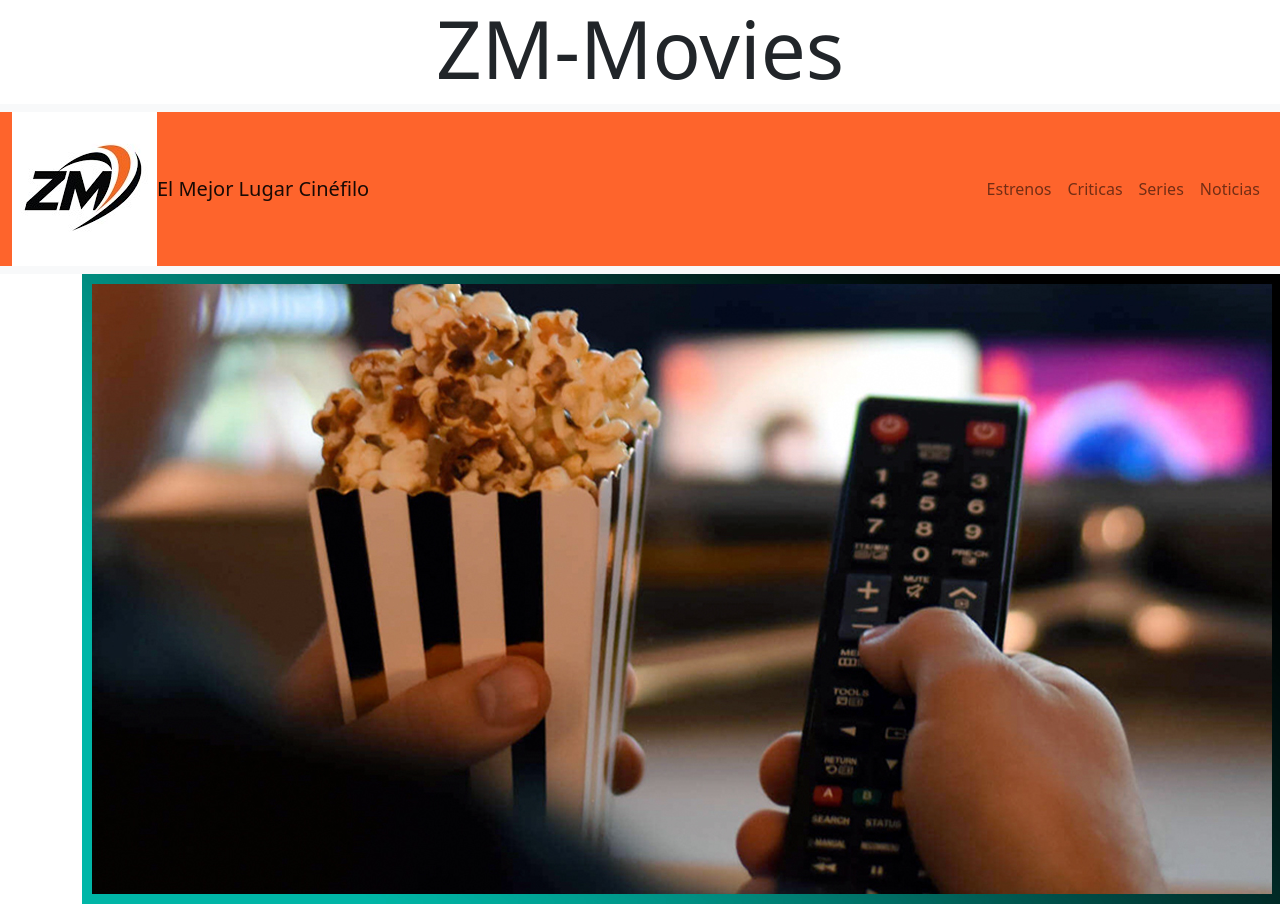
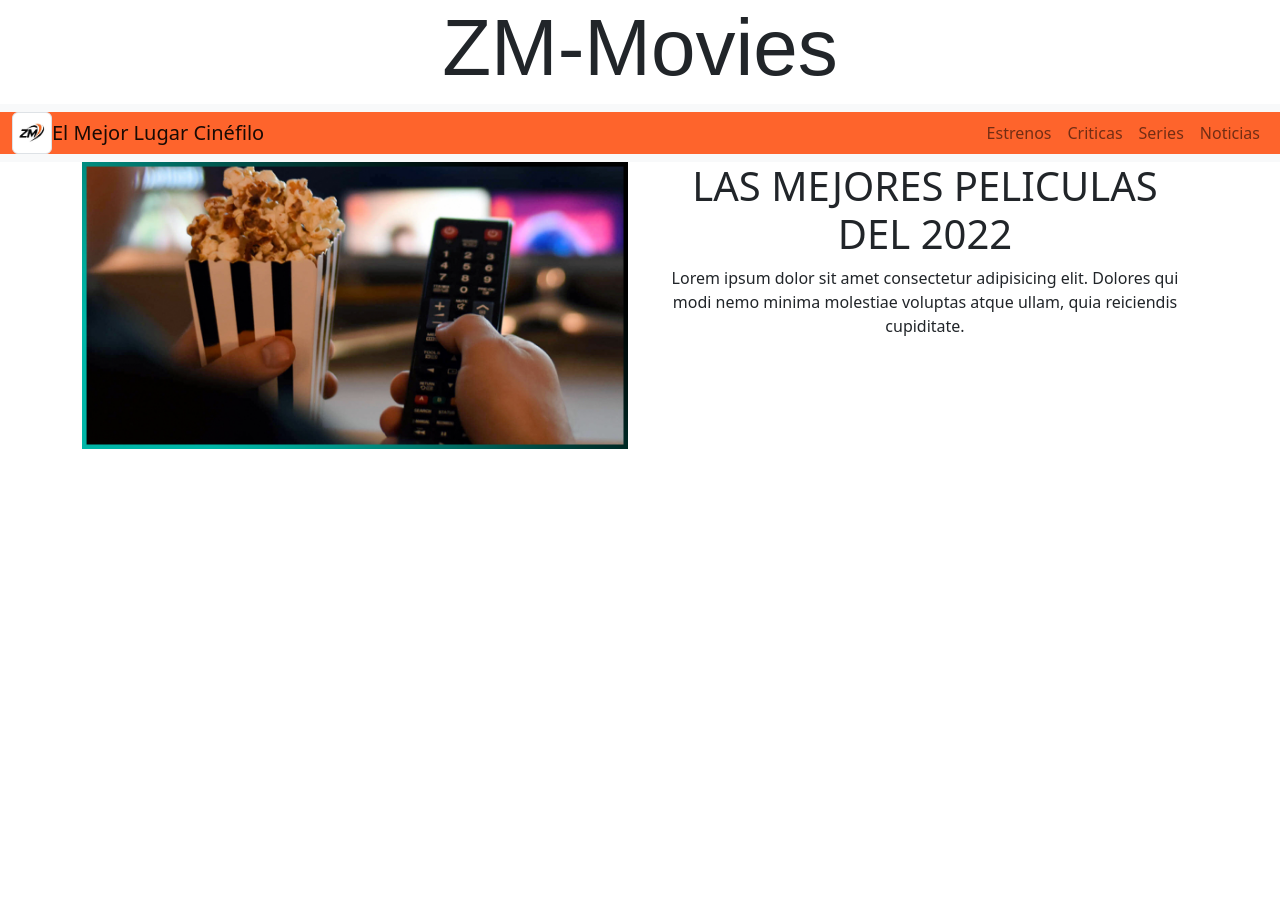
Before and after one commit to fabianCRL/PreEntrega2_ClaudioCoronel, a plain HTML site: page index.html in a window 1280 px wide. After the commit the page ends 800 px from the top, so only its background shows below. Drawn offline with nearby package versions, Linux system fonts and the light colour scheme.

Commit message:
imagen logo

```diff
--- a/css/styles.css
+++ b/css/styles.css
@@ -1,7 +1,9 @@
 .Titulo1 {
     display: flex;
     justify-content: center;
+    font-family: Arial, Helvetica, sans-serif;
 }
-.imgLogo{
+
+/* .imgLogo {
     size: 20vh;
-}
+} */
--- a/index.html
+++ b/index.html
@@ -23,8 +23,8 @@
 
         <nav class="navbar navbar-expand-lg bg-light">
             <div class="container-fluid" style="background-color:rgba(255, 68, 0, 0.822) ;">
-                <img src="./img/logoZM.jpg"alt="" class="imgLogo">
-                <a class="navbar-brand" href="#">El Mejor Lugar Cinéfilo</a>
+                <img src="./img/logoZM.jpg"alt="" width="40" height="25" class="d-inline-block lign-text-top img-thumbnail">
+                <a class="navbar-brand text-center" href="#">El Mejor Lugar Cinéfilo</a>
                 <button class="navbar-toggler" type="button" data-bs-toggle="collapse"
                     data-bs-target="#navbarNavAltMarkup" aria-controls="navbarNavAltMarkup" aria-expanded="false"
                     aria-label="Toggle navigation">
@@ -47,8 +47,18 @@
     <main>
         <section class="container">
             <div class="row">
-                <div>
-                    <img src="./img/portada.jpg" alt="">
+
+                <div class="col-12 col-md-6">
+                    <img src="./img/portada.jpg" alt="" class="w-100">
+                </div>
+
+                <div class="col-12 col-md-6">
+                    <h1 class="text-start text-md-center">LAS MEJORES PELICULAS DEL 2022</h1>
+
+                    <P class="text-start text-md-center">Lorem ipsum dolor sit amet consectetur adipisicing elit.
+                        Dolores qui modi nemo minima molestiae
+                        voluptas atque ullam, quia reiciendis cupiditate.</P>
+
                 </div>
 
 
```
